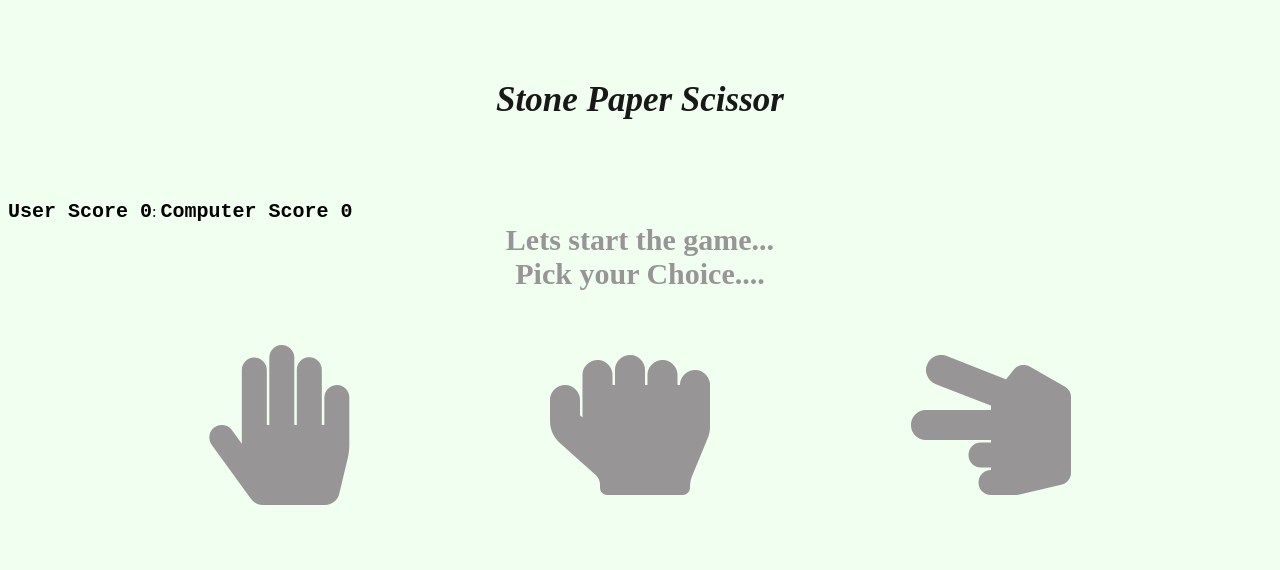
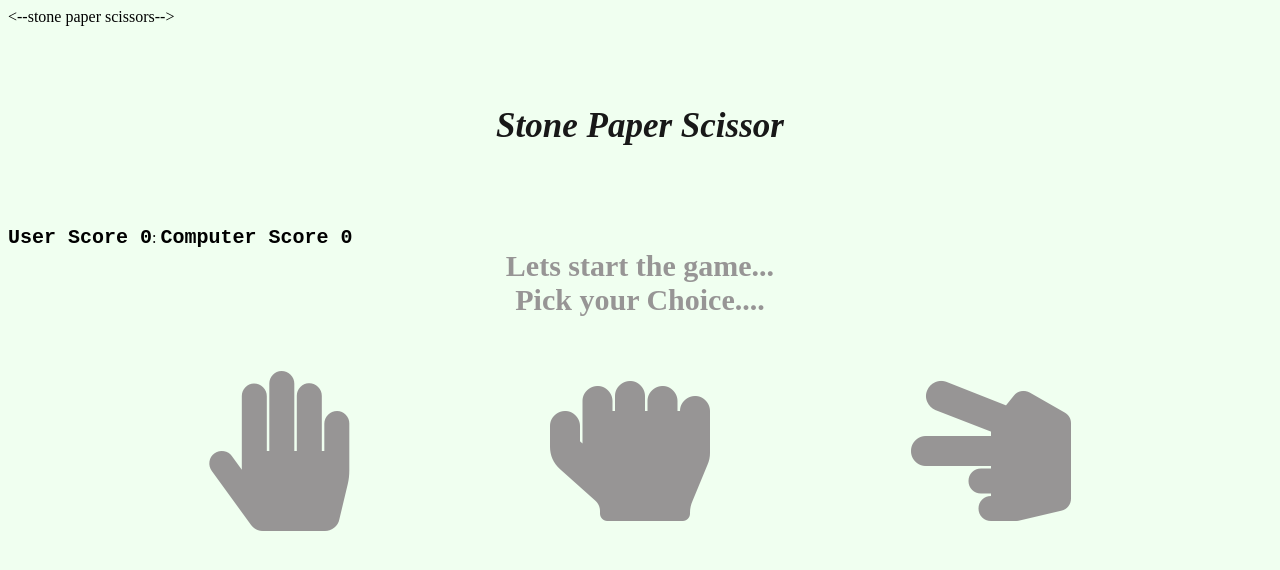
Before and after one commit to jiludkumar/rock_paper_scisoor_shoot-, a plain HTML site: page index.html in a window 1280 px wide. Drawn offline with Linux system fonts and the light colour scheme.

Commit message:
index. html

```diff
--- a/index.html
+++ b/index.html
@@ -12,6 +12,8 @@
 </head>
 
 <body>
+
+<--stone paper scissors-->
 
     <div class="main_text">
         <b> Stone Paper Scissor</b>
```
